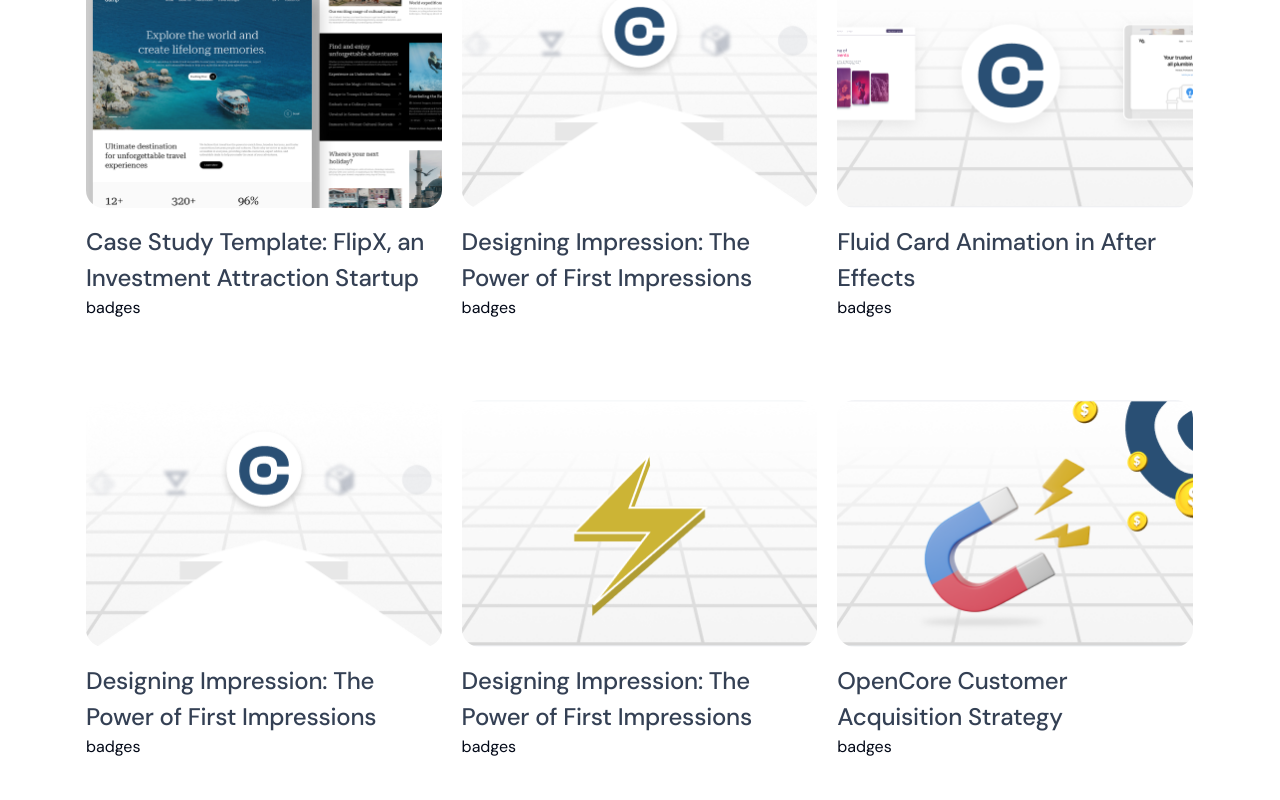
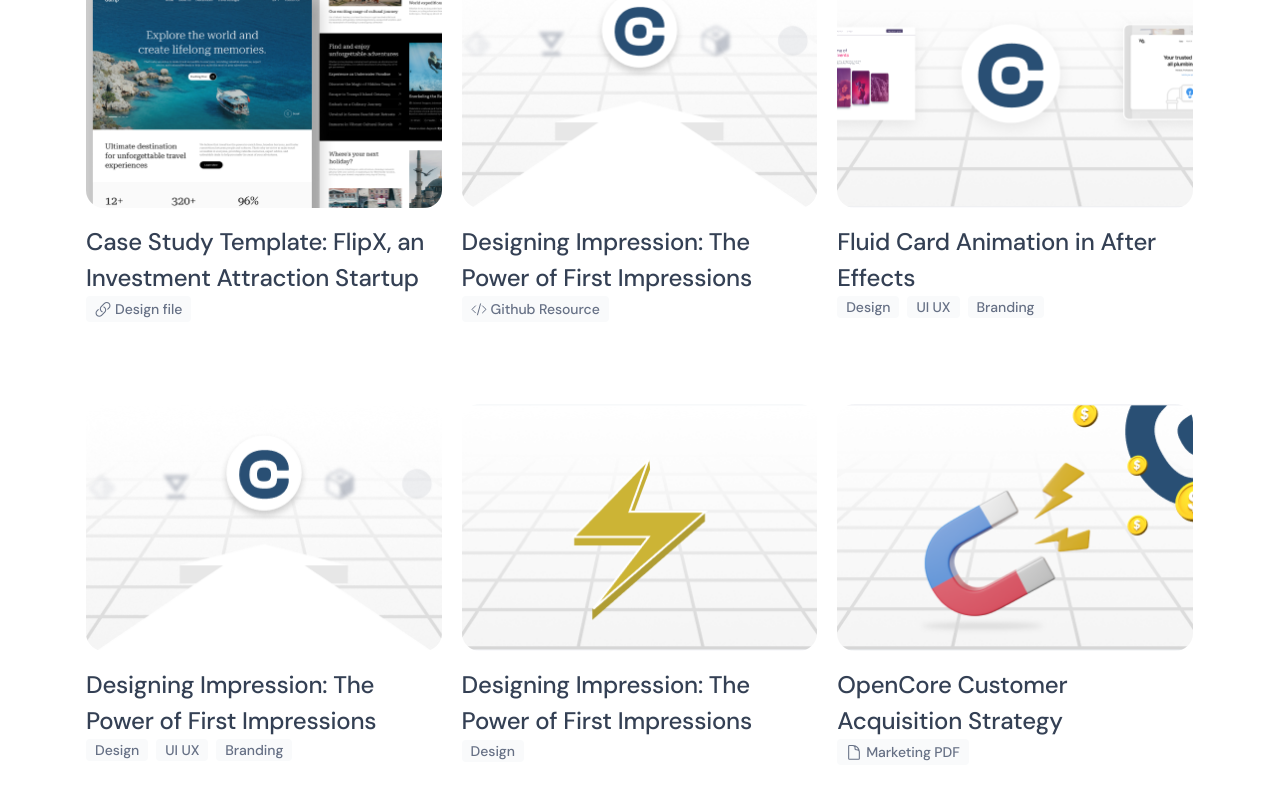
Before and after one commit to idiglove/opencore-assessment, a Next.js app: page / in a window 1280 px wide. Shown: the part 667-1467 px from the top of the page. Built offline with nearby package versions, Linux system fonts and the light colour scheme.

Commit message:
finish badges

```diff
--- /dev/null
+++ b/src/assets/CodeIcon.tsx
@@ -0,0 +1,25 @@
+const CodeIcon = (props?: Props) => {
+  return (
+    <svg
+      width="16"
+      height="13"
+      viewBox="0 0 16 13"
+      fill="none"
+      xmlns="http://www.w3.org/2000/svg"
+      {...props}
+    >
+      <path
+        d="M11.5 3.36108L15 6.86108L11.5 10.3611M4.5 10.3611L1 6.86108L4.5 3.36108M9.5 1.36108L6.5 12.3611"
+        stroke="#667085"
+        strokeLinecap="round"
+        strokeLinejoin="round"
+      />
+    </svg>
+  );
+};
+
+type Props = {
+  className?: string;
+};
+
+export default CodeIcon;
--- /dev/null
+++ b/src/assets/FileIcon.tsx
@@ -0,0 +1,25 @@
+const FileIcon = (props?: Props) => {
+  return (
+    <svg
+      width="14"
+      height="15"
+      viewBox="0 0 14 15"
+      fill="none"
+      xmlns="http://www.w3.org/2000/svg"
+      {...props}
+    >
+      <path
+        d="M7.79335 5.6531C8.22657 5.85994 8.60382 6.16772 8.89342 6.55059C9.18302 6.93347 9.37651 7.38025 9.45764 7.8534C9.53876 8.32656 9.50515 8.81228 9.35963 9.26975C9.21411 9.72723 8.96093 10.1431 8.62135 10.4824L5.62135 13.4824C5.05874 14.045 4.29567 14.3611 3.50002 14.3611C2.70436 14.3611 1.9413 14.045 1.37869 13.4824C0.816073 12.9198 0.5 12.1568 0.5 11.3611C0.5 10.5654 0.816073 9.80238 1.37869 9.23977L2.55002 8.06844M11.45 7.65377L12.6213 6.48244C13.184 5.91982 13.5 5.15676 13.5 4.3611C13.5 3.56545 13.184 2.80238 12.6213 2.23977C12.0587 1.67716 11.2957 1.36108 10.5 1.36108C9.70436 1.36108 8.9413 1.67716 8.37868 2.23977L5.37868 5.23977C5.03911 5.5791 4.78593 5.99498 4.64041 6.45245C4.49488 6.90992 4.46127 7.39564 4.5424 7.8688C4.62352 8.34196 4.81701 8.78874 5.10661 9.17161C5.39621 9.55448 5.77347 9.86226 6.20669 10.0691"
+        stroke="#667085"
+        strokeLinecap="round"
+        strokeLinejoin="round"
+      />
+    </svg>
+  );
+};
+
+type Props = {
+  className?: string;
+};
+
+export default FileIcon;
--- /dev/null
+++ b/src/assets/PdfIcon.tsx
@@ -0,0 +1,25 @@
+const PdfIcon = (props?: Props) => {
+  return (
+    <svg
+      width="12"
+      height="15"
+      viewBox="0 0 12 15"
+      fill="none"
+      xmlns="http://www.w3.org/2000/svg"
+      {...props}
+    >
+      <path
+        d="M11 9.36108V7.61108C11 7.01435 10.7629 6.44205 10.341 6.02009C9.91903 5.59814 9.34674 5.36108 8.75 5.36108H7.75C7.55109 5.36108 7.36032 5.28207 7.21967 5.14141C7.07902 5.00076 7 4.81 7 4.61108V3.61108C7 3.01435 6.76295 2.44205 6.34099 2.02009C5.91903 1.59814 5.34674 1.36108 4.75 1.36108H3.5M5 1.36108H1.75C1.336 1.36108 1 1.69708 1 2.11108V13.6111C1 14.0251 1.336 14.3611 1.75 14.3611H10.25C10.664 14.3611 11 14.0251 11 13.6111V7.36108C11 5.76979 10.3679 4.24366 9.24264 3.11844C8.11742 1.99322 6.5913 1.36108 5 1.36108Z"
+        stroke="#667085"
+        strokeLinecap="round"
+        strokeLinejoin="round"
+      />
+    </svg>
+  );
+};
+
+type Props = {
+  className?: string;
+};
+
+export default PdfIcon;
--- /dev/null
+++ b/src/components/atoms/Badge/index.tsx
@@ -0,0 +1,38 @@
+import * as React from "react";
+import { cva, type VariantProps } from "class-variance-authority";
+
+import { cn } from "@/lib/utils";
+
+const badgeVariants = cva(
+  `inline-flex items-center rounded-sm border px-2 py-1
+  text-sm font-medium leading-3 tracking-[-0.005em] transition-colors
+  focus:outline-none focus:ring-2 focus:ring-ring focus:ring-offset-2`,
+  {
+    variants: {
+      variant: {
+        default:
+          `border-transparent bg-badge text-secondary hover:bg-badge/50`,
+        secondary:
+          "border-transparent bg-secondary text-secondary-foreground hover:bg-secondary/80",
+        destructive:
+          "border-transparent bg-destructive text-destructive-foreground hover:bg-destructive/80",
+        outline: "text-foreground",
+      },
+    },
+    defaultVariants: {
+      variant: "default",
+    },
+  }
+);
+
+export interface BadgeProps
+  extends React.HTMLAttributes<HTMLDivElement>,
+    VariantProps<typeof badgeVariants> {}
+
+function Badge({ className, variant, ...props }: BadgeProps) {
+  return (
+    <div className={cn(badgeVariants({ variant }), className)} {...props} />
+  );
+}
+
+export { Badge, badgeVariants };
--- a/src/components/organisms/ResourcesGrid/index.tsx
+++ b/src/components/organisms/ResourcesGrid/index.tsx
@@ -1,3 +1,7 @@
+import CodeIcon from "@/assets/CodeIcon";
+import FileIcon from "@/assets/FileIcon";
+import PdfIcon from "@/assets/PdfIcon";
+import { Badge } from "@/components/atoms/Badge";
 import ImageCard from "@/components/molecules/ImageCard";
 
 const ResourcesGrid = () => {
@@ -10,7 +14,11 @@ const ResourcesGrid = () => {
       },
       headingText:
         "Case Study Template: FlipX, an Investment Attraction Startup",
-      badges: <div>badges</div>,
+      badges: (
+        <Badge>
+          <FileIcon className="mr-1 w-4 h-4" /> Design file
+        </Badge>
+      ),
       className: "w-full md:w-[33.3%]",
     },
     {
@@ -19,7 +27,11 @@ const ResourcesGrid = () => {
         alt: "Designing Impression: The Power of First Impressions",
       },
       headingText: "Designing Impression: The Power of First Impressions",
-      badges: <div>badges</div>,
+      badges: (
+        <Badge>
+          <CodeIcon className="mr-1 w-4 h-4" /> Github Resource
+        </Badge>
+      ),
       className: "w-full md:w-[33.3%]",
     },
     {
@@ -28,7 +40,13 @@ const ResourcesGrid = () => {
         alt: "Fluid Card Animation in After Effects",
       },
       headingText: "Fluid Card Animation in After Effects",
-      badges: <div>badges</div>,
+      badges: (
+        <div className="flex gap-2">
+          <Badge>Design</Badge>
+          <Badge>UI UX</Badge>
+          <Badge>Branding</Badge>
+        </div>
+      ),
       className: "w-full md:w-[33.3%]",
     },
     {
@@ -37,7 +55,13 @@ const ResourcesGrid = () => {
         alt: "Designing Impression: The Power of First Impressions",
       },
       headingText: "Designing Impression: The Power of First Impressions",
-      badges: <div>badges</div>,
+      badges: (
+        <div className="flex gap-2">
+          <Badge>Design</Badge>
+          <Badge>UI UX</Badge>
+          <Badge>Branding</Badge>
+        </div>
+      ),
       className: "hidden md:block",
     },
     {
@@ -46,7 +70,7 @@ const ResourcesGrid = () => {
         alt: "Designing Impression: The Power of First Impressions",
       },
       headingText: "Designing Impression: The Power of First Impressions",
-      badges: <div>badges</div>,
+      badges: <Badge>Design</Badge>,
       className: "hidden md:block",
     },
     {
@@ -55,7 +79,11 @@ const ResourcesGrid = () => {
         alt: "OpenCore Customer Acquisition Strategy",
       },
       headingText: "OpenCore Customer Acquisition Strategy",
-      badges: <div>badges</div>,
+      badges: (
+        <Badge>
+          <PdfIcon className="mr-1 w-4 h-4" /> Marketing PDF
+        </Badge>
+      ),
       className: "hidden md:block",
     },
   ];
--- a/tailwind.config.ts
+++ b/tailwind.config.ts
@@ -41,6 +41,7 @@ const config = {
           DEFAULT: "var(--muted)",
           foreground: "var(--muted-foreground)",
         },
+        badge: '#F9FAFB',
         accent: {
           DEFAULT: "hsl(var(--accent))",
           foreground: "hsl(var(--accent-foreground))",
```
